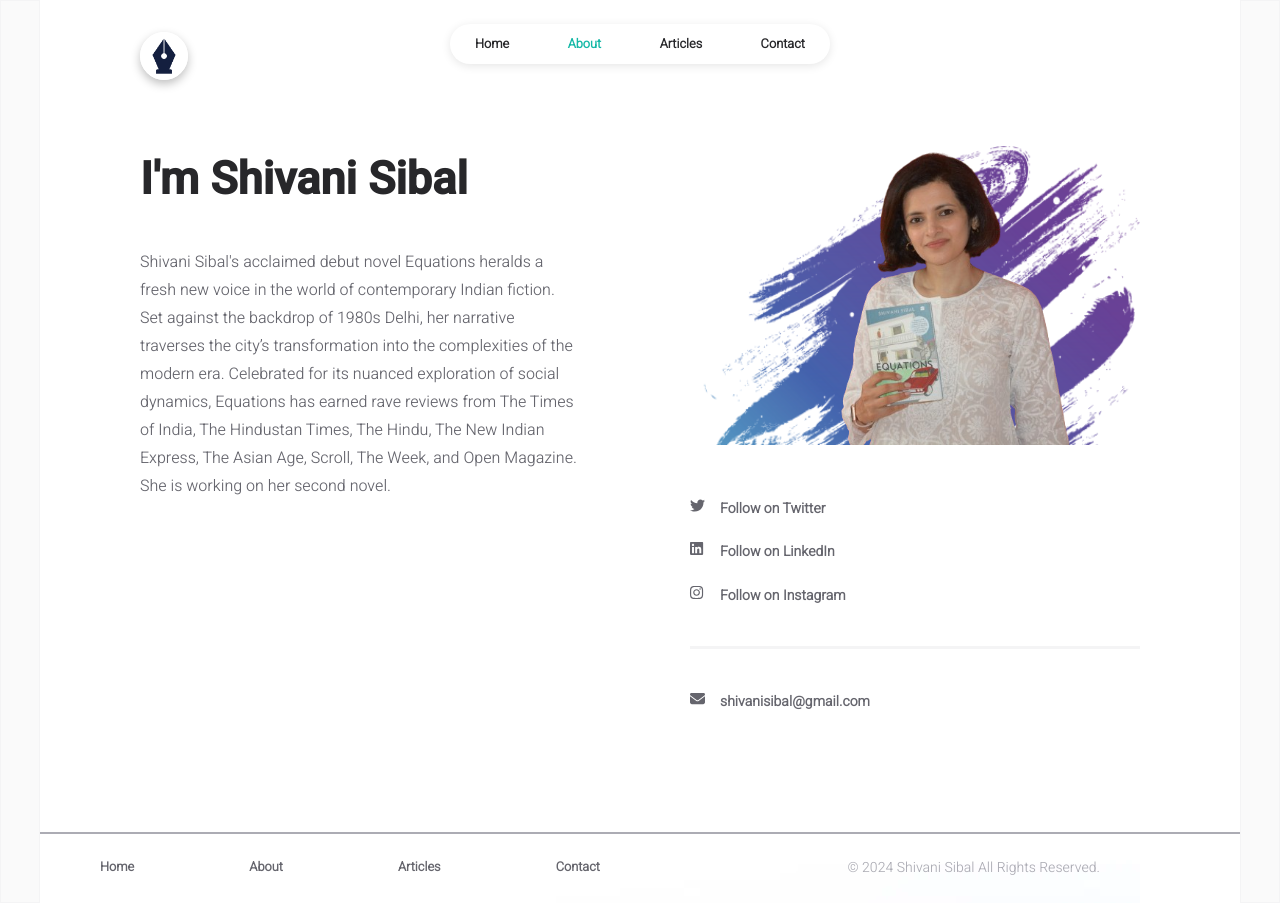
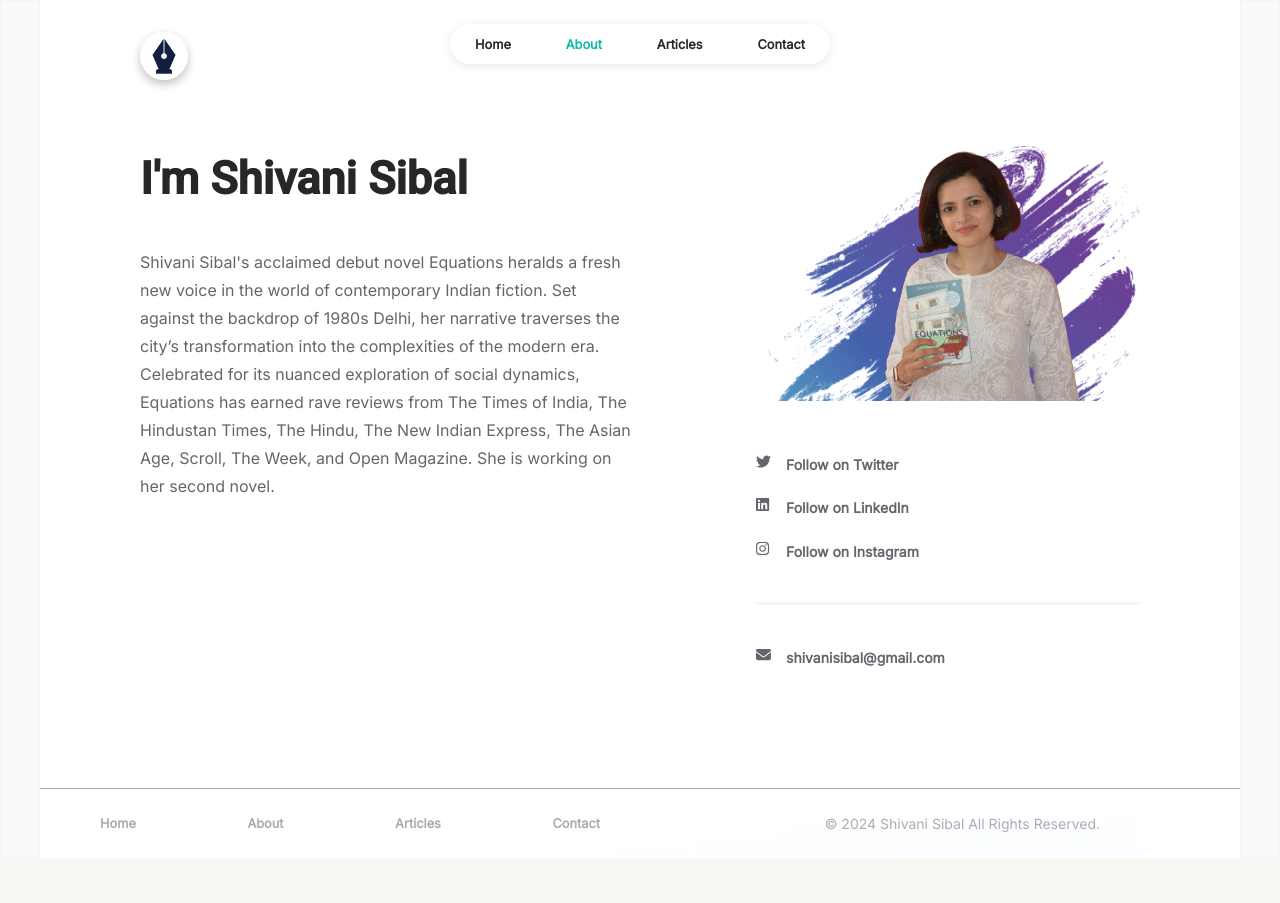
Before and after one commit to Varun1802/Shivani-portoflio, a React (Create React App) app: page /about in a window 1280 px wide. After the commit the page ends 859 px from the top, so only its background shows below. Built offline with nearby package versions, Linux system fonts and the light colour scheme.

Commit message:
Fixed 4/6 issues

```diff
--- a/public/index.html
+++ b/public/index.html
@@ -2,6 +2,10 @@
 <html lang="en">
 	<head>
 		<script src="https://cdn.tailwindcss.com"></script>
+		<link rel="preconnect" href="https://fonts.googleapis.com">
+		<link rel="preconnect" href="https://fonts.gstatic.com" crossorigin>
+		<link href="https://fonts.googleapis.com/css2?family=Inter&display=swap" rel="stylesheet">
+
 		<meta charset="utf-8" />
 		<link rel="icon" href="%PUBLIC_URL%/favicon.png" />
 		<meta name="viewport" content="width=device-width, initial-scale=1" />
--- a/src/app.css
+++ b/src/app.css
@@ -74,7 +74,7 @@
 	position: absolute;
 	left: 0;
 	right: 0;
-	border-top: 2px solid var(--tertiary-color);
+	border-top: 1px solid var(--tertiary-color);
 }
 
 @media (max-width: 1270px) {
--- a/src/components/articles/article.jsx
+++ b/src/components/articles/article.jsx
@@ -15,6 +15,7 @@ const Article = (props) => {
 
 
 					<div className="article-right-side">
+						<a className="" href={props.links} target="_blank">
 						<div className="article-title">{props.title}</div>
 						<div className="article-description">{props.description}</div>
 						<a className="article-link" href={props.links} target="_blank">
@@ -24,6 +25,7 @@ const Article = (props) => {
 								icon={faChevronRight}
 							/>
 						</a>
+						</a>
 					</div>
 
 			</div>
--- a/src/components/common/styles/footer.css
+++ b/src/components/common/styles/footer.css
@@ -7,6 +7,7 @@
 	margin-top: 50px;
 	padding-bottom: 25px;
 	align-items: center;
+	color: var(--tertiary-color)
 }
 
 .footer-links,
@@ -32,7 +33,7 @@
 
 .footer-nav-link-list a {
 	text-decoration: none;
-	color: var(--secondary-color);
+	color: var(--tertiary-color);
 }
 
 .footer-nav-link-list a:hover {
--- a/src/index.css
+++ b/src/index.css
@@ -1,9 +1,11 @@
 @import url("https://fonts.googleapis.com/css2?family=Heebo:wght@300&family=Roboto:wght@500&display=swap");
+@import url('https://fonts.googleapis.com/css2?family=Inter&display=swap');
+
 @import "./data/styles.css";
 
 body {
+	font-family: 'Inter', sans-serif;
 	margin: 0;
-	font-family: var(--primary-font);
 	-webkit-font-smoothing: antialiased;
 	-moz-osx-font-smoothing: grayscale;
 	background-color: #F8F7F1;
@@ -14,8 +16,6 @@ body {
 }
 
 code {
-	font-family: source-code-pro, Menlo, Monaco, Consolas, "Courier New",
-		monospace;
+	font-family: 'Inter', sans-serif;
+
 }
-
-/*TILT CARD*/
--- a/src/pages/about.jsx
+++ b/src/pages/about.jsx
@@ -33,7 +33,7 @@ const About = () => {
 						</div>
 					</div>
 
-					<div className="about-container">
+					<div className="about-container h-screen">
 						<div className="about-main">
 							<div className="about-right-side">
 								<div className="title about-title">
@@ -46,7 +46,7 @@ const About = () => {
 							</div>
 
 							<div className="about-left-side">
-								<div className="about-image-container">
+								<div className="about-image-container w-96">
 									<div className="about-image-wrapper">
 										<img
 											src="shivani-2.png"
--- a/src/pages/articles.jsx
+++ b/src/pages/articles.jsx
@@ -62,11 +62,11 @@ const Articles = () => {
   							          <div class="corner"></div>
   							          <div class="corner2"></div>
   							          <div class="corner-fold"></div>
-  							          <div class="page-text w-richtext text-sm ">
+  							          <div class="page-text w-richtext ">
   							            <h3><strong>June 2016</strong></h3>
   							            <h6>BY <a href="" target="_blank">Shivani Sibal</a></h6>
 
-  							            <p className="text-sm">THE LAST OF the bags packed, Parul and Aahan Sikand were ready to leave 							their family home for the final time.Acquired in 1946, Sikand House was intended to be the 							cradle for many grandsons and great-grandsons in the coming years. Displaced as he was at 							Partition, Rai Bahadur Manohar Krishna Sikand, Aahan's grandfather, a largely self-made man</p>
+  							            <p className="left--text">THE LAST OF the bags packed, Parul and Aahan Sikand were ready to leave 							their family home for the final time.Acquired in 1946, Sikand House was intended to be the 							cradle for many grandsons and great-grandsons in the coming years. Displaced as he was at 							Partition, Rai Bahadur Manohar Krishna Sikand, Aahan's grandfather, a largely self-made man</p>
   							          </div>
   							        </div>
   							      </div>
--- a/src/pages/styles/about.css
+++ b/src/pages/styles/about.css
@@ -44,17 +44,13 @@
 	flex-basis: 300px;
 }
 
-.about-image-container {
+
+
+.about-image-wrapper img {
 	background-image: url("../splash.png");
 	background-image: center center;
 	background-repeat: no-repeat;
 	background-size: 100%;
-	width: 450px;
-}
-
-
-
-.about-image-wrapper img {
 	display: block;
 	width: 100%;
 }
--- a/src/pages/styles/articles.css
+++ b/src/pages/styles/articles.css
@@ -174,20 +174,19 @@ html.w-mod-touch * {
   h3 {
 	font-size: 24px;
 	line-height: 30px;
-	font-weight: bold;
   }
 
   h6 {
 	margin-top: 10px;
 	margin-bottom: 10px;
 	font-size: 12px;
-	line-height: 18px;
-	font-weight: bold;
+	line-height: 12px;
   }
 
   p {
 	margin-top: 0;
 	margin-bottom: 10px;
+	font-size: 24px;
   }
 
   a {
@@ -471,12 +470,12 @@ html.w-mod-touch * {
   }
 
   .page-text h3 {
-	font-family: 'Palatino Linotype', 'Book Antiqua', Palatino, serif;
+
 	font-style: italic;
   }
 
   .page-text h6 {
-	font-family: 'PT Sans', sans-serif;
+
 	font-size: 9px;
 	text-decoration: none;
   }
```
